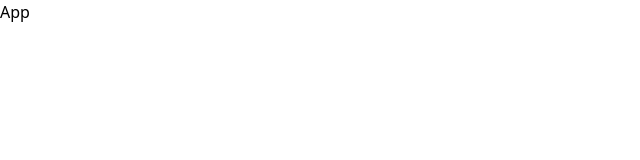
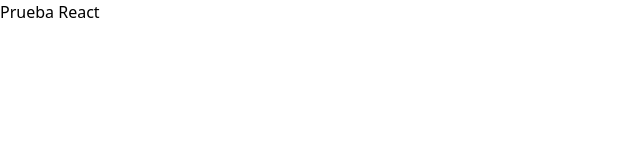
Before and after one commit to EdJGM/prueba-react, a React (Create React App) app: page / in a window 1280 px wide. Shown: the top 160 px of the page, without its empty margins (0-640 px from the left). Built offline with nearby package versions, Linux system fonts and the light colour scheme.

Commit message:
feat: Add header component to App.js

```diff
--- a/src/App.js
+++ b/src/App.js
@@ -1,8 +1,11 @@
 import React from 'react'
+import Header from './components/Header'
 
 function App() {
   return (
-    <div>App</div>
+    <div>
+      <Header />
+    </div >
   )
 }
 
--- a/src/components/Header.jsx
+++ b/src/components/Header.jsx
@@ -2,7 +2,9 @@ import React from 'react'
 
 function Header() {
     return (
-        <div>Header</div>
+        <header>
+            <h1>Prueba React</h1>
+        </header>
     )
 }
 
```
